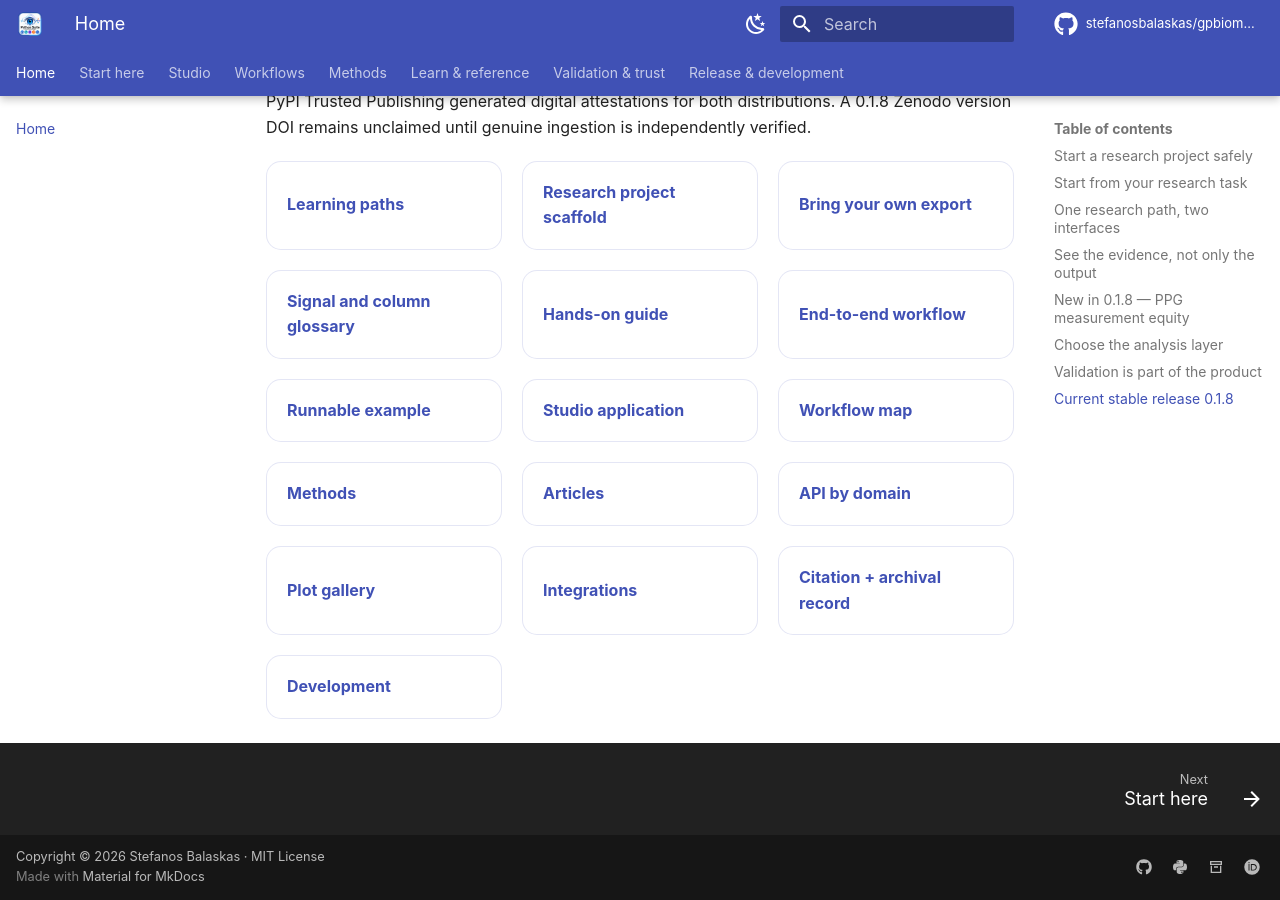
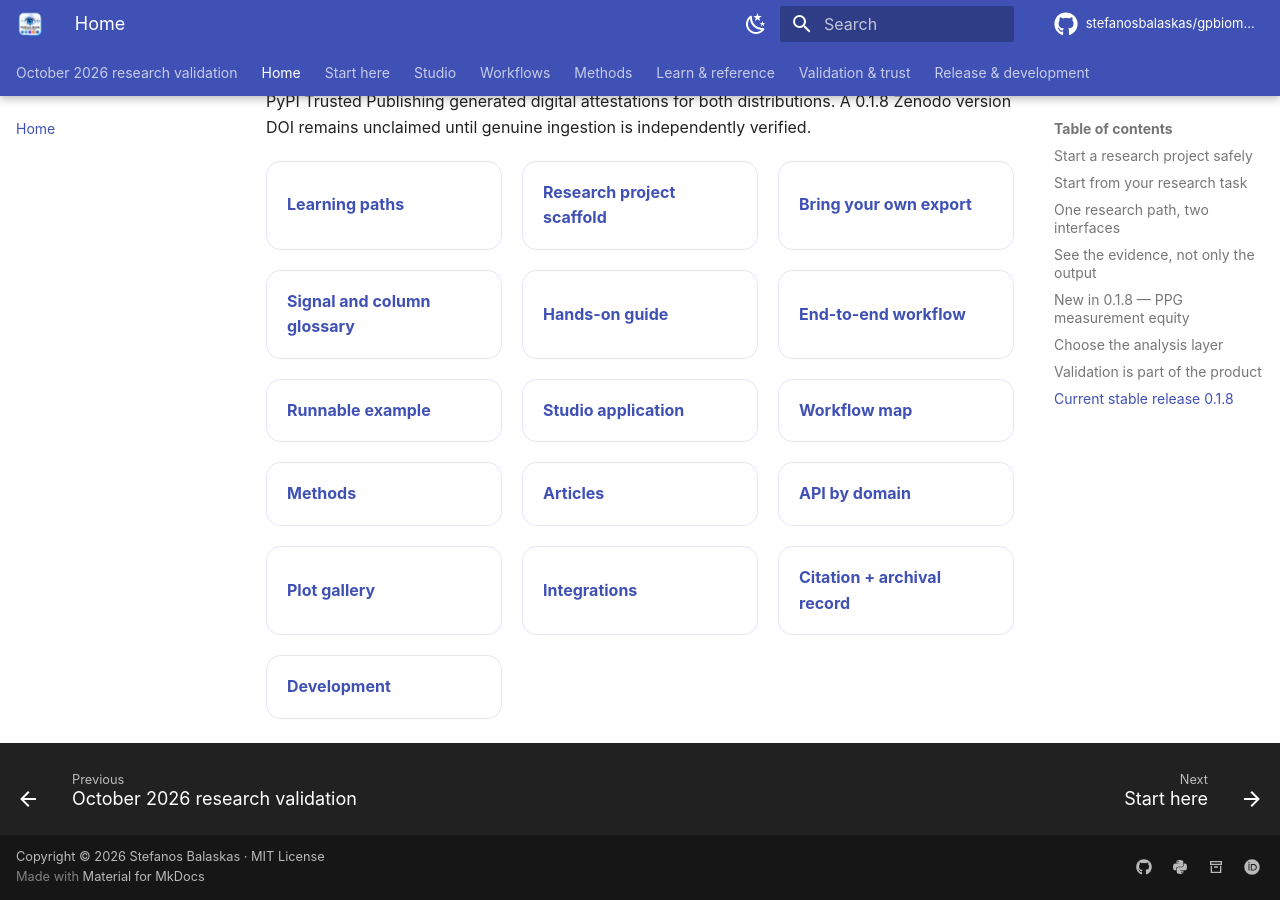
Before and after one commit to stefanosbalaskas/gpbiometricspy, an MkDocs documentation site: the page built from docs/index.md, in a window 1280 px wide and 900 px high, scrolled down 8738 px. Built offline with MkDocs 1.6.1 and Material for MkDocs 9.7.7, drawn with Linux system fonts in a browser that asks for light colours; plug-ins that fetch from the network failed and are left out; comment, search, counter and statistics services are not loaded.

Commit message:
docs: link October 2026 research figure-and-plot article

```diff
--- a/mkdocs.yml
+++ b/mkdocs.yml
@@ -83,6 +83,7 @@ extra_javascript:
   - https://unpkg.com/mathjax@3/es5/tex-mml-chtml.js
 
 nav:
+  - October 2026 research validation: articles/october-2026-physiological-validation.md
   - Home: index.md
   - Start here: start-here.md
   - Studio:
```
